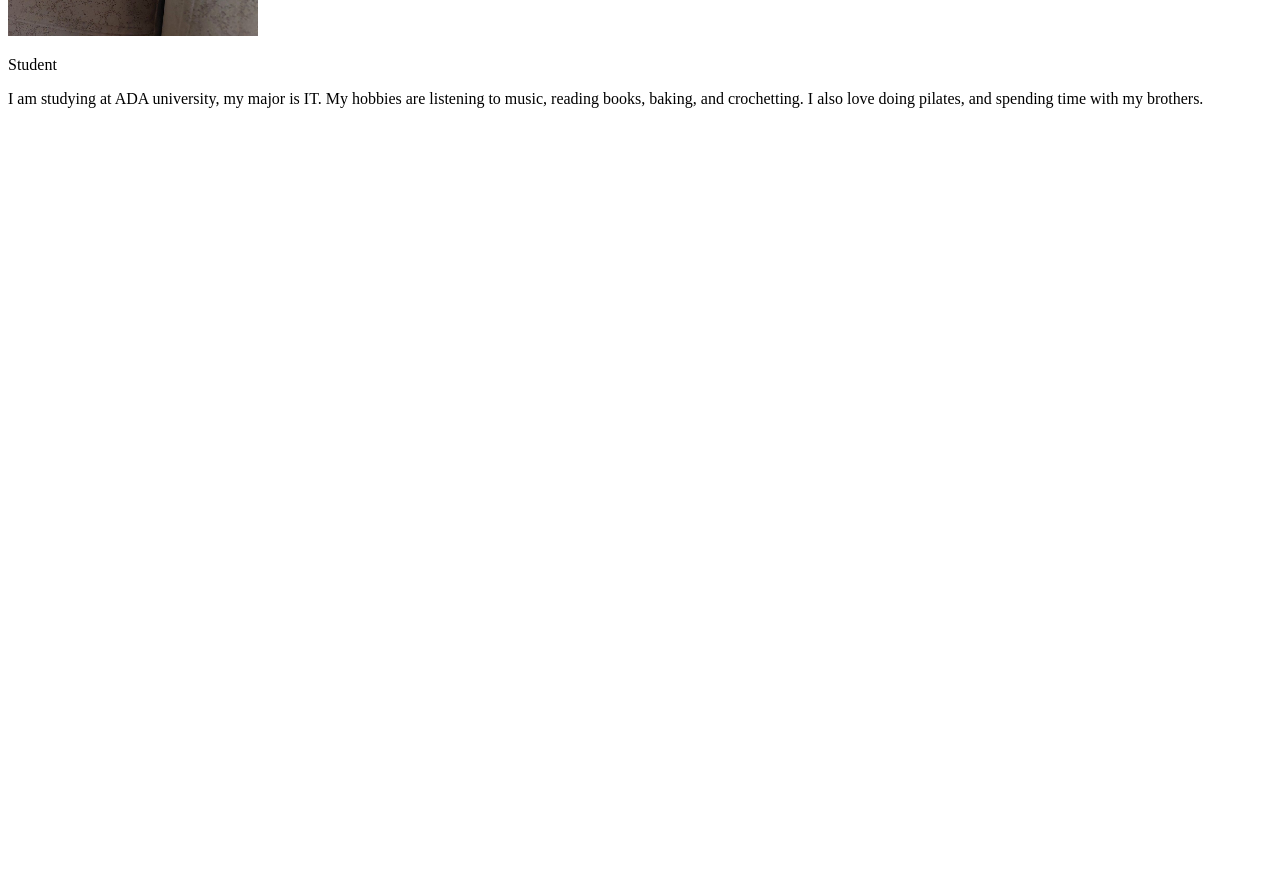
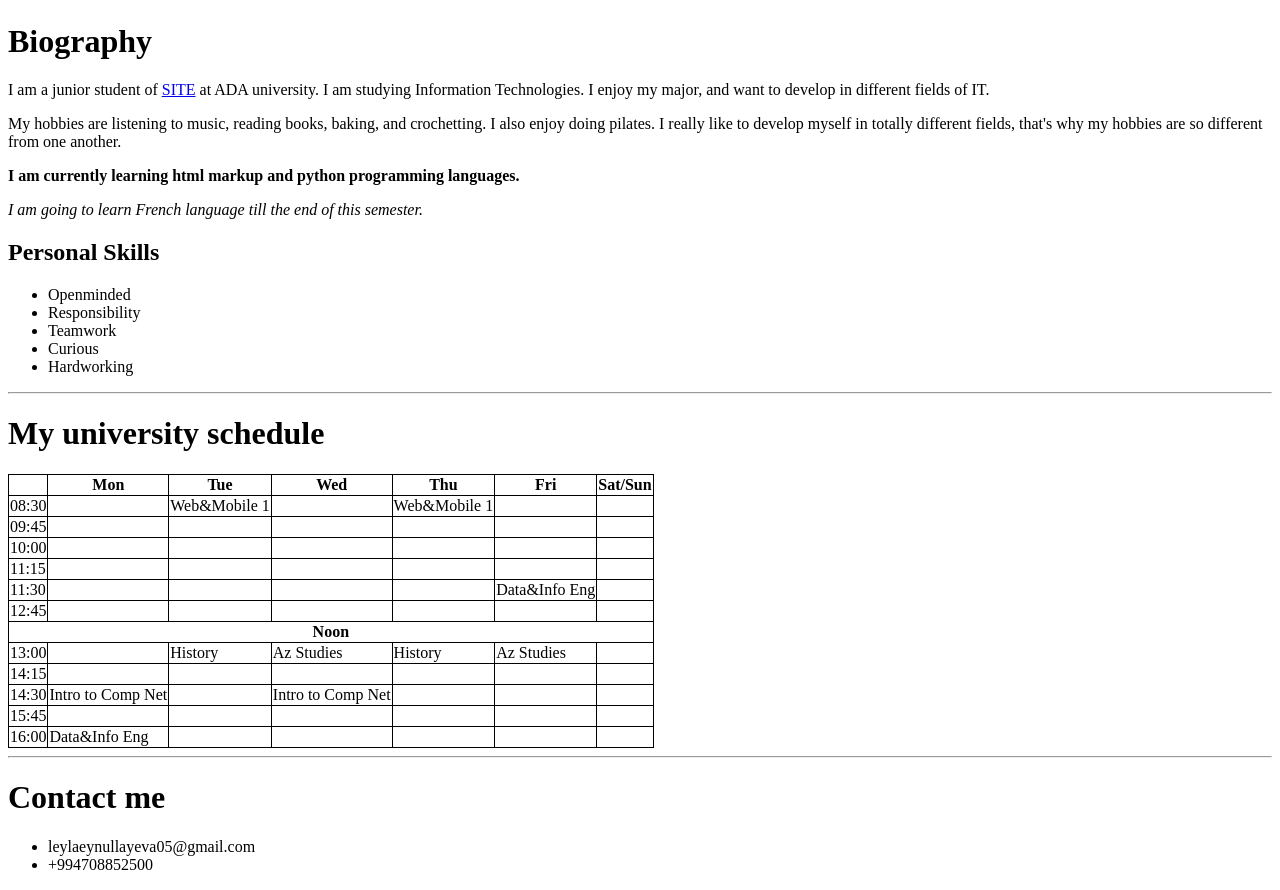
Before and after one commit to LeylaEynullazada/LeylaEynullazada.github.io, a plain HTML site: page webpage.html in a window 1280 px wide. Shown: the part 377-1267 px from the top of the page. Before the commit the page ends 800 px from the top, so only its background shows below. Drawn offline with Linux system fonts and the light colour scheme.

Commit message:
Adding new features to website

```diff
--- a/webpage.html
+++ b/webpage.html
@@ -3,33 +3,177 @@
     <head>
         <title>
         Leyla Eynullazada's profile
-    </title>
-    <link rel="icon" type = "image/x-icon" href="favicon.ico">
+        </title>
+        <link rel="icon" type = "image/x-icon" href="favicon.ico">
+    </head>
 
-    </head>
+    <header>
+
+    </header>
+        <h2>
+            Leyla Eynullazada
+        </h2>
+        <h3>Student</h3>
+
+        <img src = "Williee.jpg" alt = "My cat when it was kitten" width="200">
+
+        <h1>
+            Biography
+        </h1>
 
 
 
     <body>
-        <h1>
-            Leyla Eynullazada
-        </h1>
 
-        <img src="Williee.jpg" alt="The picture of my cat - Willie." width="250">
-        <!-- Need to adjust this image so that it will be seen -->
+        <p> I am a junior student of <a href="https://www.ada.edu.az/en/schools/site">SITE</a> at ADA university. I am studying Information Technologies. I enjoy my major, and want to develop in different fields of IT. </p>
+        <p>My hobbies are listening to music, reading books, baking, and crochetting. I also enjoy doing pilates. I really like to develop myself in totally different fields, that's why my hobbies are so different from one another. </p>
+        <p><b>I am currently learning html markup and python programming languages.</b></p>
+        <p><i>I am going to learn French language till the end of this semester.</i></p>
 
-        <p>
-            Student
-        </p>
+        <h2>Personal Skills</h2>
+        <ul>
+            <li>Openminded</li>
+            <li>Responsibility</li>
+            <li>Teamwork</li>
+            <li>Curious</li>
+            <li>Hardworking</li>
+        </ul>
 
-        <p>
-            I am studying at ADA university, my major is IT.
-            My hobbies are listening to music, reading books, baking, and crochetting.
-            I also love doing pilates, and spending time with my brothers.
+    </body>
 
-            <!-- WAITS FOR BEING ADDED LINKS TO EACH OF THE HOBBIES -->
-            <!-- learn image map and apply it here -->
-        </p>
-        <!-- just wanted to add a comment -->
-    </body>
+    <hr>
+
+    <h1>My university schedule</h1>
+
+    <style>
+        table, th, td{
+            border: 1px solid black;
+            border-collapse: collapse;
+        }
+
+    </style>
+    <table>
+        <tr>
+            <th></th>
+            <th>Mon</th>
+            <th>Tue</th>
+            <th>Wed</th>
+            <th>Thu</th>
+            <th>Fri</th>
+            <th>Sat/Sun</th>
+        </tr>
+        <tr>
+            <td>08:30</td>
+            <td></td>
+            <td>Web&Mobile 1</td>
+            <td></td>
+            <td>Web&Mobile 1</td>
+            <td></td>
+            <td></td>
+        </tr>
+        <tr>
+            <td>09:45</td>
+            <td></td>
+            <td></td>
+            <td></td>
+            <td></td>
+            <td></td>
+            <td></td>
+        </tr>
+        <tr>
+            <td>10:00</td>
+            <td></td>
+            <td></td>
+            <td></td>
+            <td></td>
+            <td></td>
+            <td></td>
+        </tr>
+        <tr>
+            <td>11:15</td>
+            <td></td>
+            <td></td>
+            <td></td>
+            <td></td>
+            <td></td>
+            <td></td>
+        </tr>
+        <tr>
+            <td>11:30</td>
+            <td></td>
+            <td></td>
+            <td></td>
+            <td></td>
+            <td>Data&Info Eng</td>
+            <td></td>
+        </tr>
+        <tr>
+            <td>12:45</td>
+            <td></td>
+            <td></td>
+            <td></td>
+            <td></td>
+            <td></td>
+            <td></td>
+        </tr>
+        <tr>
+            <th colspan="8">Noon</th>
+        </tr>
+        <tr>
+            <td>13:00</td>
+            <td></td>
+            <td>History</td>
+            <td>Az Studies</td>
+            <td>History</td>
+            <td>Az Studies</td>
+            <td></td>
+        </tr>
+        <tr>
+            <td>14:15</td>
+            <td></td>
+            <td></td>
+            <td></td>
+            <td></td>
+            <td></td>
+            <td></td>
+        </tr>
+        <tr>
+            <td>14:30</td>
+            <td>Intro to Comp Net</td>
+            <td></td>
+            <td>Intro to Comp Net</td>
+            <td></td>
+            <td></td>
+            <td></td>
+        </tr>
+        <tr>
+            <td>15:45</td>
+            <td></td>
+            <td></td>
+            <td></td>
+            <td></td>
+            <td></td>
+            <td></td>
+        </tr>
+        <tr>
+            <td>16:00</td>
+            <td>Data&Info Eng</td>
+            <td></td>
+            <td></td>
+            <td></td>
+            <td></td>
+            <td></td>
+        </tr>
+
+    </table>
+
+    <hr>
+
+    <h1>Contact me</h1>
+    <ul>
+        <li>leylaeynullayeva05@gmail.com</li>
+        <li>+994708852500</li>
+    </ul>
+
+
 </html>
```
